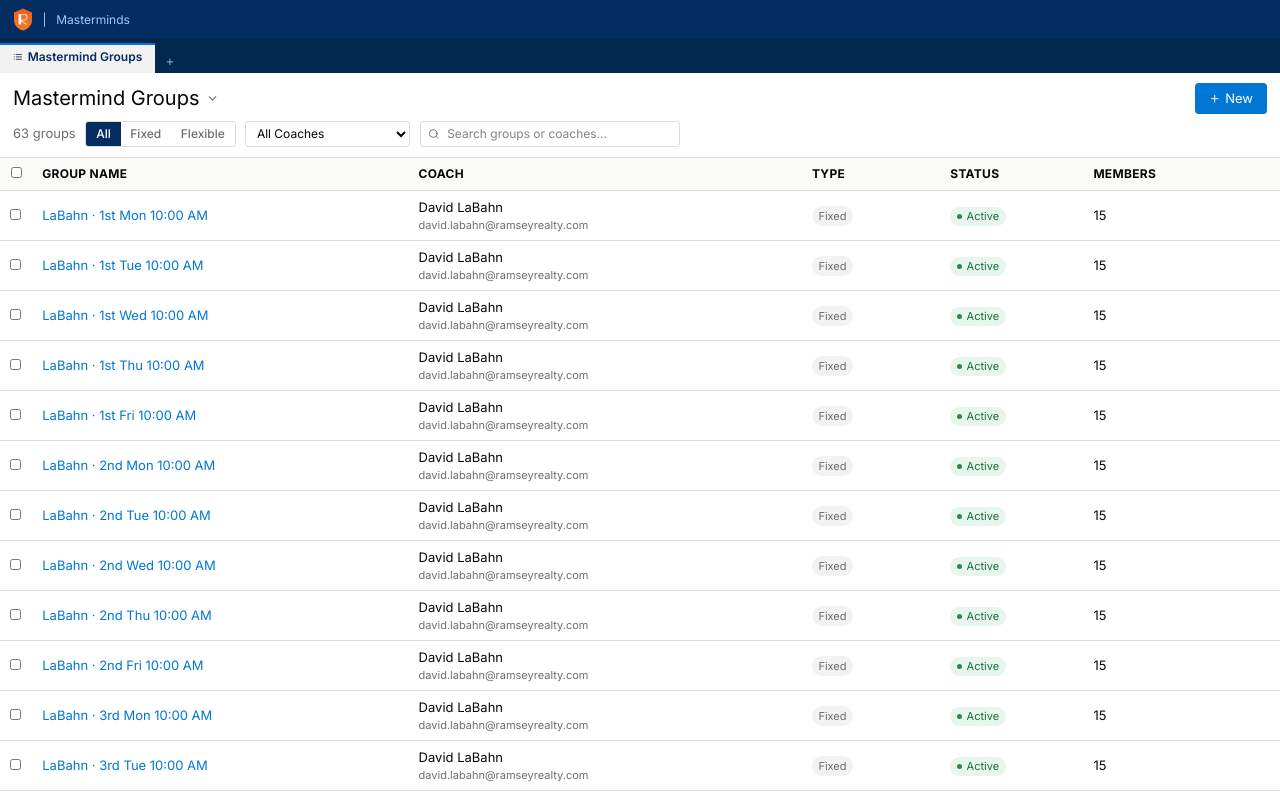
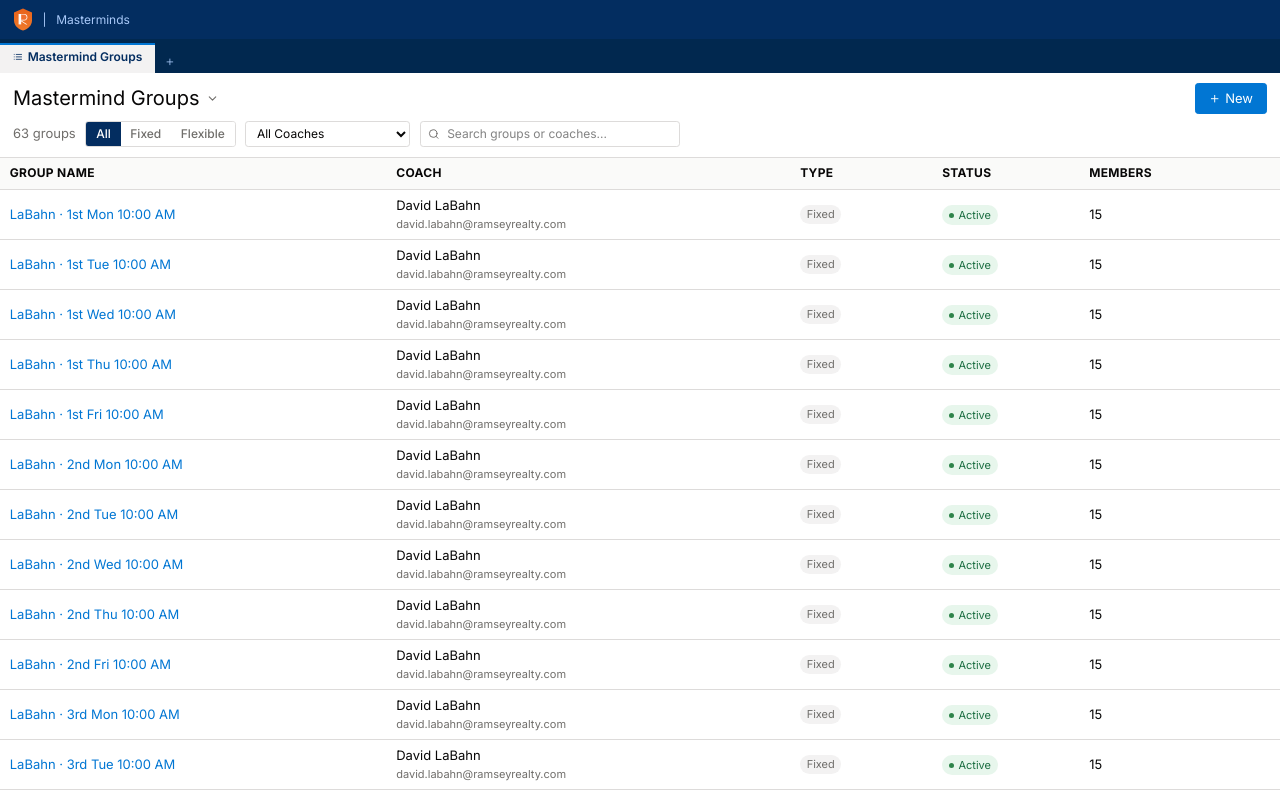
Before and after one commit to nvastano/mastermind-vision-type, a React (Vite) app: page / in a window 1280 px wide. Shown: the top 798 px of the page. Built offline with nearby package versions, Linux system fonts and the light colour scheme.

Commit message:
Remove placeholder checkboxes from group list view
Co-Authored-By: Claude Sonnet 4.6 <noreply@anthropic.com>

```diff
--- a/src/app/components/GroupListView.tsx
+++ b/src/app/components/GroupListView.tsx
@@ -90,9 +90,6 @@ export function GroupListView({ groups, coaches, onOpenGroup, onNewGroup }: Grou
         <table className="w-full">
           <thead>
             <tr className="bg-[#FAFAF9] border-b border-[#DDDBDA]">
-              <th className="w-10 px-3 py-2">
-                <input type="checkbox" className="w-3.5 h-3.5 rounded border-[#DDDBDA]" />
-              </th>
               {['Group Name', 'Coach', 'Type', 'Status', 'Members'].map(h => (
                 <th
                   key={h}
@@ -113,9 +110,6 @@ export function GroupListView({ groups, coaches, onOpenGroup, onNewGroup }: Grou
                   className="bg-white hover:bg-[#F3F2F2] transition-colors cursor-pointer group"
                   onClick={() => onOpenGroup(group.id)}
                 >
-                  <td className="px-3 py-2" onClick={e => e.stopPropagation()}>
-                    <input type="checkbox" className="w-3.5 h-3.5 rounded border-[#DDDBDA]" />
-                  </td>
 
                   {/* Name */}
                   <td className="px-3 py-2">
```
